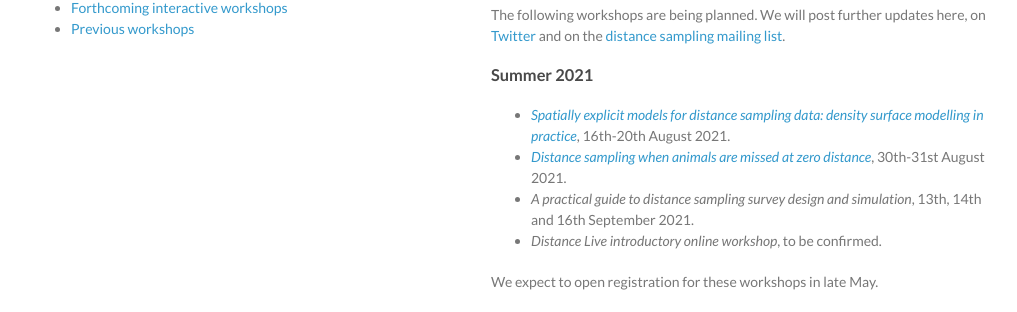
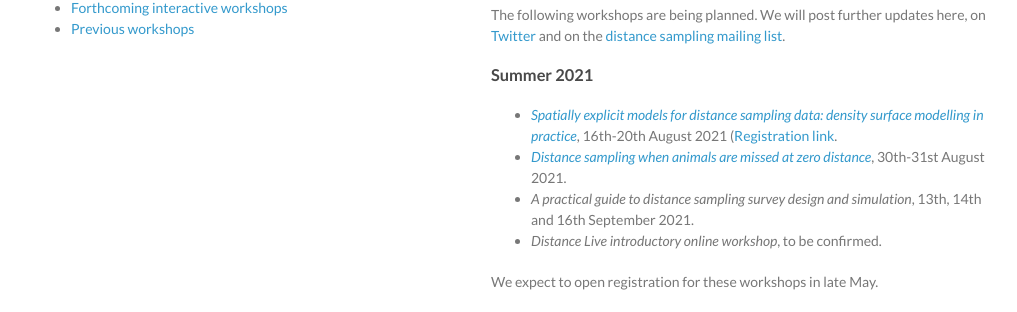
Before and after one commit to distanceworkshops/distanceworkshops.github.io, a Jekyll site: the page built from index.md, in a window 1280 px wide and 1397 px high. Shown: the part 265-577 px from the top of the window, without its empty margins (129-1146 px from the left). Built offline with Jekyll 4.4.1, drawn with Linux system fonts in a browser that asks for light colours.

Commit message:
update link and registration

```diff
--- a/index.md
+++ b/index.md
@@ -19,7 +19,7 @@ The following workshops are being planned.  We will post further updates here, o
 
 ### Summer 2021
 
-- [*Spatially explicit models for distance sampling data: density surface modelling in practice*](dsm-advert), 16th-20th August 2021.
+- [*Spatially explicit models for distance sampling data: density surface modelling in practice*](online-dsm-2021), 16th-20th August 2021 ([Registration link](https://onlineshop.st-andrews.ac.uk/conferences-and-events/events/creem/spatially-explicit-models-for-distance-sampling-data-training-workshop-live-online-1620-august-2021?token=533641e57231051f2f47efb5c929f0fe).
 - [*Distance sampling when animals are missed at zero distance*](mrds-aug-2021), 30th-31st August 2021.
 - *A practical guide to distance sampling survey design and simulation*, 13th, 14th and 16th September 2021.
 - *Distance Live introductory online workshop*, to be confirmed.
```
